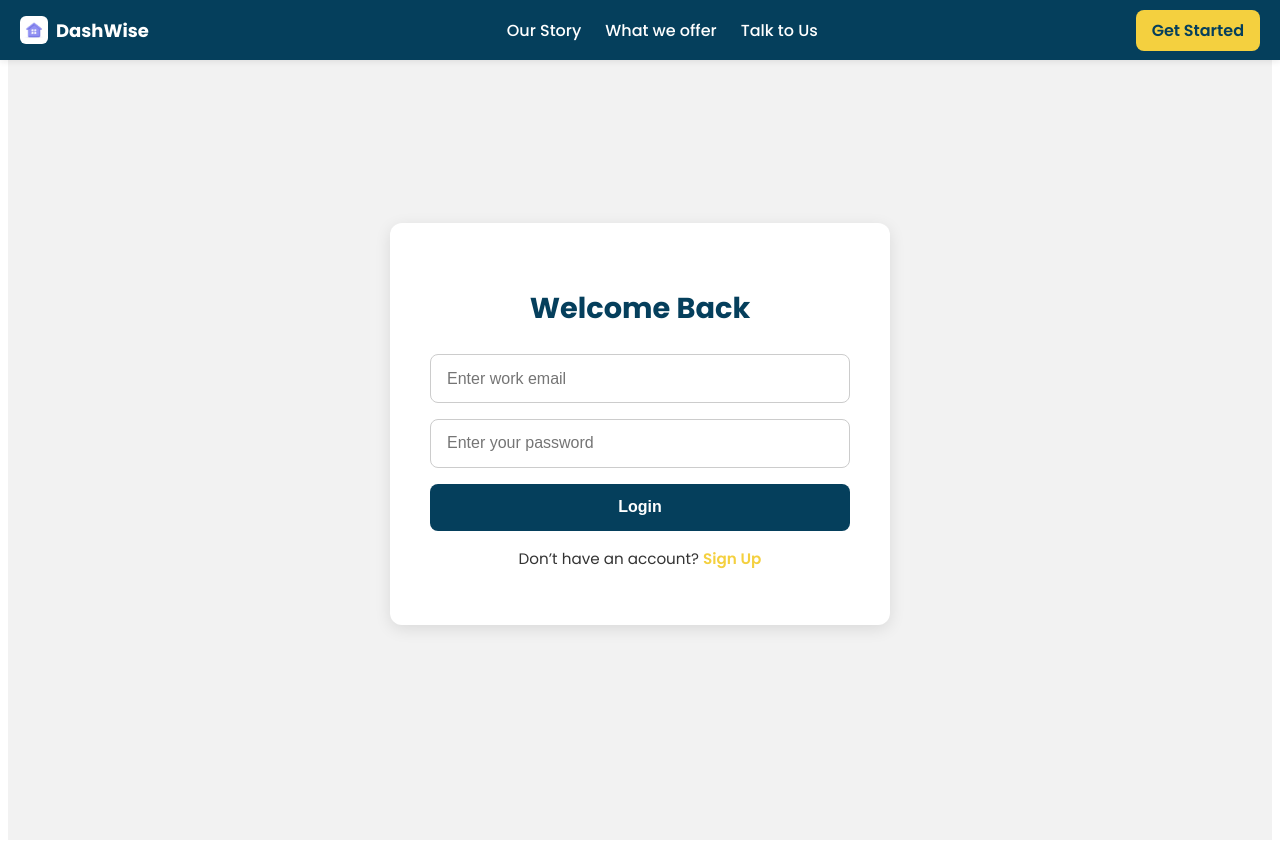
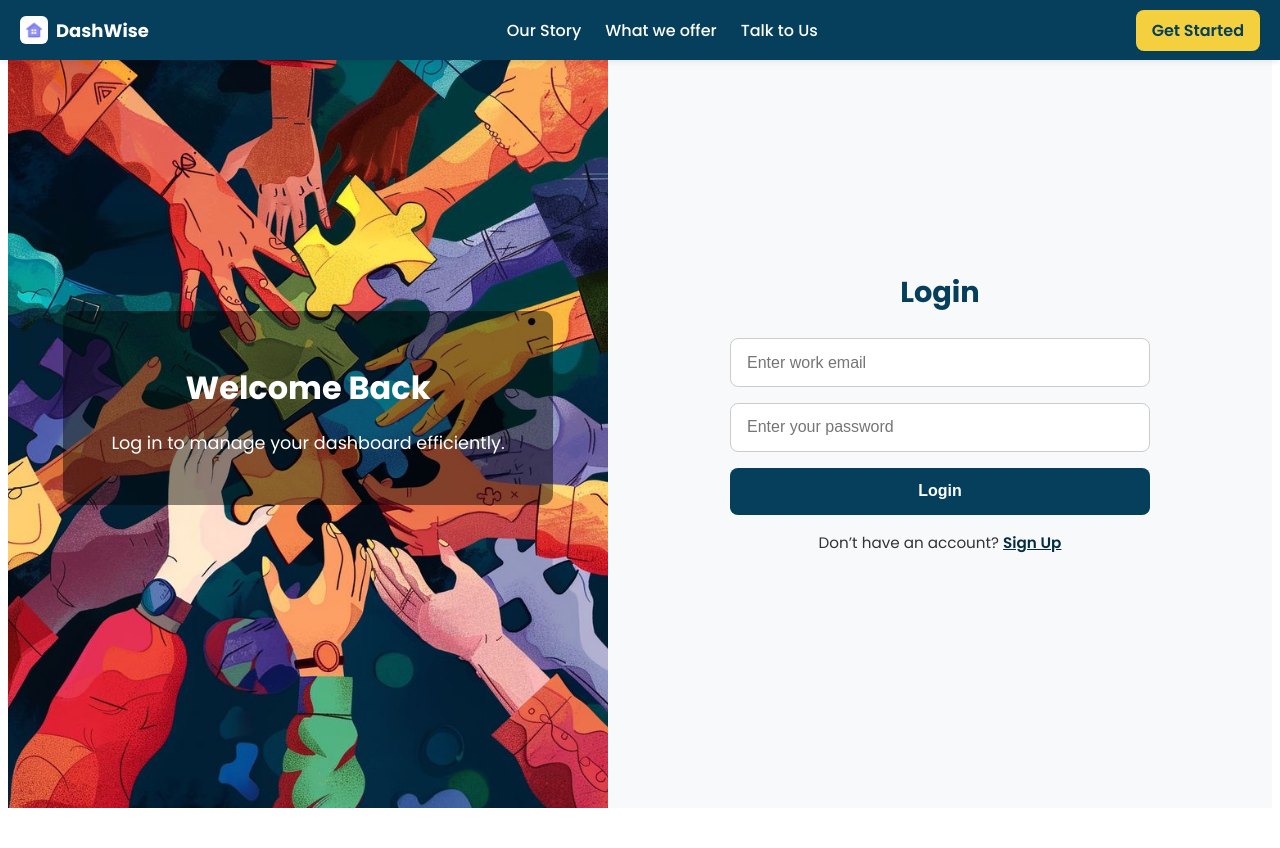
Before and after one commit to Herman-Gathege/masterful-homes, a React (Vite) app in the folder frontend/: page /login in a window 1280 px wide. After the commit the page ends 816 px from the top, so only its background shows below. Built offline with nearby package versions, Linux system fonts and the light colour scheme.

Commit message:
fixing shifts

```diff
--- a/frontend/src/css/Auth.css
+++ b/frontend/src/css/Auth.css
@@ -14,10 +14,7 @@
    Card
 ========================== */
 .auth-card {
-  background-color: #fff;
-  padding: 2.5rem;
-  border-radius: 12px;
-  box-shadow: 0 4px 16px rgba(0, 0, 0, 0.1);
+
   width: 100%;
   max-width: 420px;
   text-align: center;
@@ -82,9 +79,9 @@
 }
 
 .auth-text a {
-  color: #f4d03f; /* yellow accent */
+  color: #062c41; /* yellow accent */
   font-weight: 600;
-  text-decoration: none;
+  text-decoration: underline;
 }
 
 .auth-text a:hover {
@@ -99,3 +96,62 @@
   font-size: 0.9rem;
   margin-bottom: 1rem;
 }
+
+
+/* ==========================
+   Split Layout
+========================== */
+.auth-split-container {
+  display: flex;
+  height: 100vh;
+  width: 100%;
+  overflow: hidden;
+}
+
+.auth-image-side {
+  flex: 1;
+  background-size: cover;
+  background-position: center;
+  position: relative;
+  display: flex;
+  justify-content: center;
+  align-items: center;
+  color: white;
+}
+
+.login-image {
+  background-image: url("/auth-pic.jpeg");
+}
+
+.signup-image {
+  background-image: url("/auth-pic.jpeg");
+}
+
+.auth-overlay {
+  background: rgba(0, 0, 0, 0.45);
+  padding: 2rem 3rem;
+  border-radius: 10px;
+  text-align: center;
+}
+
+.auth-overlay h1 {
+  font-size: 2rem;
+  margin-bottom: 0.8rem;
+}
+
+.auth-overlay p {
+  font-size: 1.1rem;
+  color: #ffffff;
+}
+
+/* ==========================
+   Form Section
+========================== */
+.auth-form-side {
+  flex: 1;
+  display: flex;
+  justify-content: center;
+  align-items: center;
+  background-color: #f7f9fa;
+  padding: 2rem;
+}
--- a/frontend/src/pages/Login.jsx
+++ b/frontend/src/pages/Login.jsx
@@ -1,9 +1,8 @@
-// src/pages/Login.jsx
 import React, { useState, useContext } from "react";
 import { useNavigate, NavLink } from "react-router-dom";
 import { loginUser } from "../services/authService";
 import { AuthContext } from "../context/AuthContext";
-import "../css/Auth.css"; // 👈 new shared auth styles
+import "../css/Auth.css";
 
 const Login = () => {
   const [credentials, setCredentials] = useState({ email: "", password: "" });
@@ -28,9 +27,19 @@ const Login = () => {
   };
 
   return (
-    <div className="auth-container">
+    <div className="auth-split-container">
+      {/* Image Section */}
+      <div className="auth-image-side login-image">
+        <div className="auth-overlay">
+          <h1>Welcome Back</h1>
+          <p>Log in to manage your dashboard efficiently.</p>
+        </div>
+      </div>
+
+      {/* Form Section */}
+      <div className="auth-form-side">
         <div className="auth-card">
-        <h2 className="auth-title">Welcome Back</h2>
+          <h2 className="auth-title">Login</h2>
           {error && <p className="auth-message">{error}</p>}
 
           <form onSubmit={handleSubmit} className="auth-form">
@@ -64,6 +73,7 @@ const Login = () => {
           </p>
         </div>
       </div>
+    </div>
   );
 };
 
--- a/frontend/src/pages/Signup.jsx
+++ b/frontend/src/pages/Signup.jsx
@@ -1,9 +1,8 @@
-// src/pages/Signup.jsx
 import React, { useState, useContext } from "react";
 import { useNavigate, NavLink } from "react-router-dom";
 import { registerUser } from "../services/authService";
 import { AuthContext } from "../context/AuthContext";
-import "../css/Auth.css"; // 👈 shared auth styles
+import "../css/Auth.css";
 
 const Signup = () => {
   const [form, setForm] = useState({
@@ -24,8 +23,6 @@ const Signup = () => {
     setError("");
     try {
       const { access_token, refresh_token, user } = await registerUser(form);
-
-      // auto-login after signup
       login(access_token, refresh_token, user);
       navigate("/dashboard");
     } catch (err) {
@@ -34,9 +31,19 @@ const Signup = () => {
   };
 
   return (
-    <div className="auth-container">
+    <div className="auth-split-container">
+      {/* Image Section */}
+      <div className="auth-image-side signup-image">
+        <div className="auth-overlay">
+          <h1>Join Us</h1>
+          <p>Create your account and start your journey today.</p>
+        </div>
+      </div>
+
+      {/* Form Section */}
+      <div className="auth-form-side">
         <div className="auth-card">
-        <h2 className="auth-title">Create Your Account</h2>
+          <h2 className="auth-title">Sign Up</h2>
           {error && <p className="auth-message">{error}</p>}
 
           <form onSubmit={handleSubmit} className="auth-form">
@@ -77,6 +84,7 @@ const Signup = () => {
           </p>
         </div>
       </div>
+    </div>
   );
 };
 
```
Also changed, not shown: frontend/public/Sunset Wallpaper.jpeg (added), frontend/public/auth-pic.jpeg (added). Lines whose indentation alone changed are shown as unchanged.
